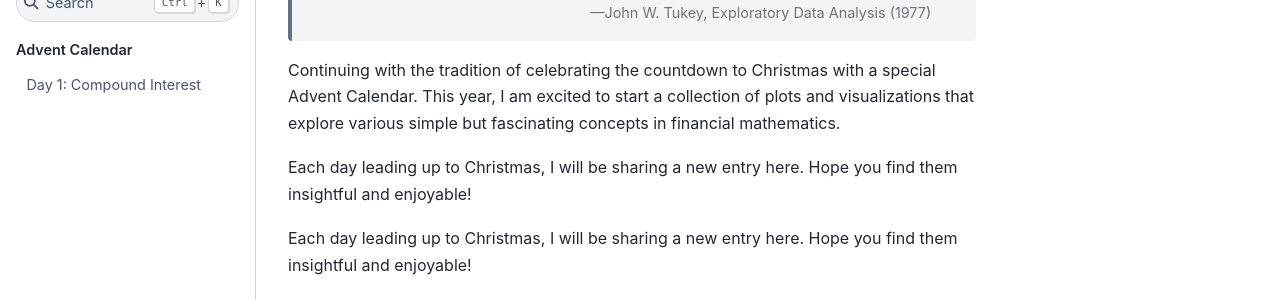
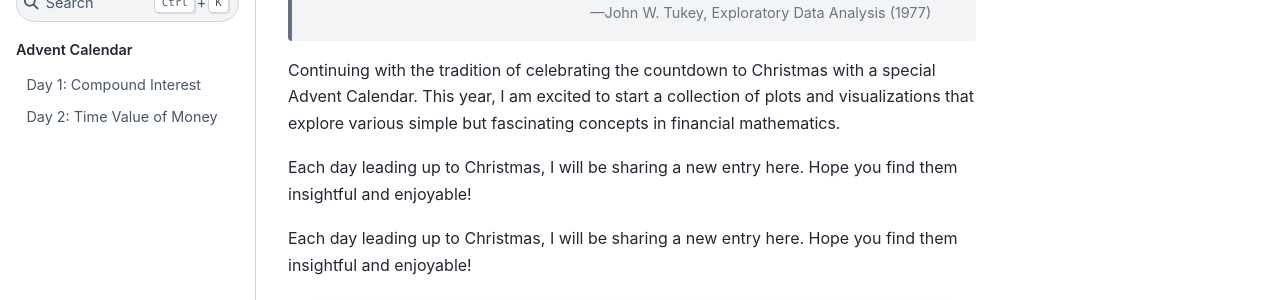
Before and after one commit to quantgirluk/advent-calendar-2025, a Sphinx documentation site: the page built from docs/source/index.rst, in a window 1280 px wide. Shown: the part 221-521 px from the top of the page. Built offline with Sphinx 7.4.7 and the Sphinx Book theme 1.1.4, drawn with Linux system fonts in a browser that asks for light colours; pages that are not in the unit, such as notebooks, are missing from menus.

Commit message:
Add Day 2 Entry on Time Value of Money to the index

```diff
--- a/docs/source/index.rst
+++ b/docs/source/index.rst
@@ -42,6 +42,7 @@ You can also explore previous years' Advent Calendars here:
    :caption: Advent Calendar
 
    day_01_compound_interest
+   day_02_time_value_of_money
 
 .. toctree::
    :maxdepth: 1
```
